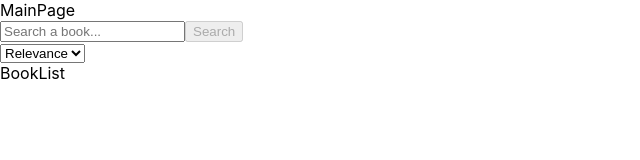
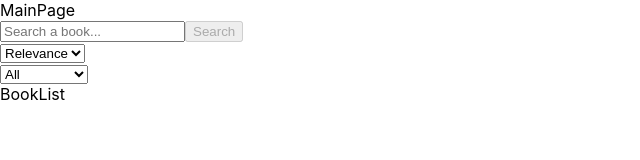
Before and after one commit to Sphaerista/future-group_test, a React (Create React App) app: page / in a window 1280 px wide. Shown: the top 160 px of the page, without its empty margins (0-640 px from the left). Built offline with nearby package versions, Linux system fonts and the light colour scheme.

Commit message:
filtering feature

```diff
--- a/src/components/BookList.js
+++ b/src/components/BookList.js
@@ -30,9 +30,9 @@ const BookList = (props) => {
     <button onClick={props.onFetchMoreHandler}>click to fetch 3 more</button>
     </>
     }
-    {notValiddd && <h4>There are no users!</h4> }
+    {notValiddd && <h4>There are no books! Try again</h4> }
     {notFinished && <h4>Loading the data</h4>}
-    {notYetFinished && <h4>Pending NOT null</h4>}
+    {notYetFinished && <h4>Loading the data</h4>}
     </>
   )
 }
--- a/src/features/data-fetch/data-action.js
+++ b/src/features/data-fetch/data-action.js
@@ -26,12 +26,7 @@ const dataSlice = createSlice({
             state.book = action.payload;
         },
         fetchMoreBooks(state, action){
-            // if(action.payload==='clear'){
-            //     state.moreBooks = [];
-            // } else {
                 state.booksList = [...state.booksList, ...action.payload]
-            // state.moreBooks = [...state.moreBooks,...action.payload];
-        // }
         }
     },
 })
--- a/src/features/data-fetch/data-slice.js
+++ b/src/features/data-fetch/data-slice.js
@@ -1,12 +1,12 @@
 import { dataActions } from "./data-action";
 
-export const fetchingData = (searchInput,orderBy) => {
+export const fetchingData = (searchInput,orderBy,categoryBy) => {
 
     return async (dispatch) => {
         dispatch(dataActions.pendingRequest('pending'))
         const fetchData = async () => {
             const response = await fetch(
-                `https://www.googleapis.com/books/v1/volumes?q=${searchInput}&orderBy=${orderBy}&key=AIzaSyAbeMRMRrF1839zC8XCLNhal8Y7zh9ShcI&maxResults=3&startIndex=0`
+                `https://www.googleapis.com/books/v1/volumes?q=${searchInput}${categoryBy}&orderBy=${orderBy}&key=AIzaSyAbeMRMRrF1839zC8XCLNhal8Y7zh9ShcI&maxResults=3&startIndex=0`
             );
 
             if(!response.ok){
@@ -14,7 +14,7 @@ export const fetchingData = (searchInput,orderBy) => {
             }
 
             const data = await response.json()
-            // console.log("data:::",data);
+            console.log("data:::",data);
             const mappedArray =  data.items.map((item)=>{
                 const newObj = {
                     id: item?.id,
@@ -33,11 +33,12 @@ export const fetchingData = (searchInput,orderBy) => {
 
         try {
             const fetchedData = await fetchData();
-            // console.log(fetchedData[0])
+            console.log(fetchedData[0])
             dispatch(dataActions.fetchBooks(fetchedData[0]));
             dispatch(dataActions.fetchTotalItems(fetchedData[1]));
             dispatch(dataActions.finishedRequest('success'))
         } catch (e){
+            dispatch(dataActions.finishedRequest('success'))
             console.log(e);
         }
     };
@@ -49,7 +50,6 @@ export const fetchingBook = (bookId) => {
         dispatch(dataActions.pendingRequest('pending'))
         const fetchBook = async () => {
             const response = await fetch(
-                // add dynamic search in q=... as im my api
                 `https://www.googleapis.com/books/v1/volumes/${bookId}`
             );
 
@@ -72,14 +72,14 @@ export const fetchingBook = (bookId) => {
     };
 };
 
-export const fetchingMoreData = (numberToAdd,searchInput) => {
+export const fetchingMoreData = (numberToAdd,searchInput,categoryBy) => {
 
     return async (dispatch) => {
-        // dispatch(dataActions.pendingRequest('pending'))
+        // dispatch(dataActions.pendingRequest('custom pending for each fetch more'))
         const fetchMoreBooks = async () => {
             const response = await fetch(
                 // add dynamic search in q=... as im my api
-                `https://www.googleapis.com/books/v1/volumes?q=${searchInput}&key=AIzaSyAbeMRMRrF1839zC8XCLNhal8Y7zh9ShcI&maxResults=3&startIndex=${numberToAdd}`
+                `https://www.googleapis.com/books/v1/volumes?q=${searchInput}${categoryBy}&key=AIzaSyAbeMRMRrF1839zC8XCLNhal8Y7zh9ShcI&maxResults=3&startIndex=${numberToAdd}`
             );
 
             if(!response.ok){
--- a/src/router/MainPage.js
+++ b/src/router/MainPage.js
@@ -13,6 +13,7 @@ const MainPage = () => {
     const [searchInput, setSearchInput] = useState("");
     const [moreSearchInput, setMoreSearchInput] = useState(searchInput);
     const [orderBy, setOrderBy] = useState('relevance');
+    const [categoryBy, setCategoryBy] = useState('');
     const dispatch = useDispatch()
     // const list = useSelector(state => state.fetchData.books)
     // const moreData = useSelector(state => state.fetchData.moreBooks)
@@ -24,15 +25,22 @@ const MainPage = () => {
       e.preventDefault()
       // dispatch(dataActions.fetchMoreBooks('clear'));
       setMoreSearchInput(searchInput)
-      dispatch(fetchingData(searchInput,orderBy))
+      dispatch(fetchingData(searchInput,orderBy,categoryBy))
     }
 
     const fetchMoreHandler = () => {
-      dispatch(fetchingMoreData(numberToAdd,moreSearchInput))
+      dispatch(fetchingMoreData(numberToAdd,moreSearchInput,categoryBy))
       setNumberToAdd((prev)=>prev+3)
     }
     const orderByHandler = (e) => {
       setOrderBy(e.target.value);
+    }
+    const categoryByHandler = (e) => {
+      if(e.target.value==='all'){
+        setCategoryBy('')
+      } else {
+      setCategoryBy( `+subject:${e.target.value}`);}
+
     }
 
     // useEffect(()=>{
@@ -43,7 +51,7 @@ const MainPage = () => {
     //     return;
     // },[dispatch]);
 
-    // console.log(list)
+    console.log(categoryBy)
     // console.log(moreData)
 
   return (
@@ -69,7 +77,22 @@ const MainPage = () => {
               <option value="relevance">Relevance</option>
               <option value="newest">Newest</option>
             </select>
-          </div>
+    </div>
+    <div>
+            <select
+              onChange={categoryByHandler}
+              id="category"
+              name="category"
+            >
+              <option value="all">All</option>
+              <option value="art">Art</option>
+              <option value="biography">Biography</option>
+              <option value="computers">Computers</option>
+              <option value="history">History</option>
+              <option value="medical">Medical</option>
+              <option value="poetry">Poetry</option>
+            </select>
+    </div>
     <BookList onFetchMoreHandler={fetchMoreHandler}/>
     </>
   )
```
